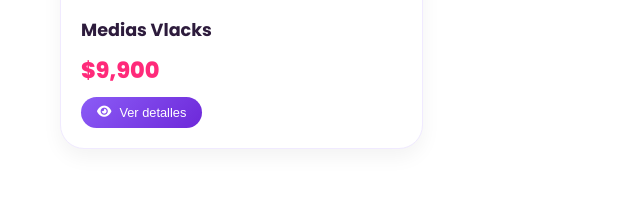
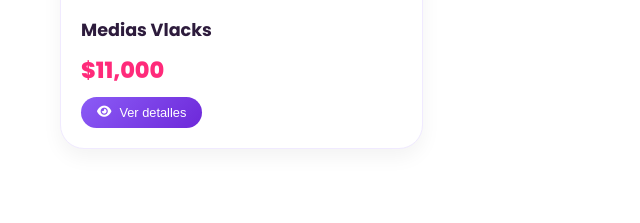
Before and after one commit to sportfitnessok/SportFitness, a plain HTML site: page index.html in a window 1280 px wide. Shown: the part 1081-1304 px from the top of the page, 0-640 px from the left. Drawn offline with nearby package versions, Linux system fonts and the light colour scheme.

Commit message:
Update index.html

```diff
--- a/index.html
+++ b/index.html
@@ -199,7 +199,7 @@
         { id: 1, nombre: "Top Deportivo", precio: 8000, colores: ["Blanco", "Fucsia", "Gris", "Marrón"], talles: ["M"], tieneTalle: true, requiereColor: true, imagenes: { "Blanco": [imagenes.topBlanco], "Fucsia": [imagenes.topFuxia], "Gris": [imagenes.topGriz], "Marrón": [imagenes.topMarron] }, destacado: true, categoria: "indumentaria", imagenPorDefecto: imagenes.topBlanco },
         { id: 2, nombre: "Medias Negras", precio: 7500, colores: ["Negro"], talles: [], tieneTalle: false, requiereColor: false, imagenes: { "Negro": [imagenes.mediasNegras] }, destacado: true, categoria: "indumentaria", imagenPorDefecto: imagenes.mediasNegras },
         { id: 3, nombre: "Medias Rosas", precio: 6500, colores: ["Rosa"], talles: [], tieneTalle: false, requiereColor: false, imagenes: { "Rosa": [imagenes.mediasRosas] }, destacado: false, categoria: "indumentaria", imagenPorDefecto: imagenes.mediasRosas },
-        { id: 4, nombre: "Medias Vlacks", precio: 9900, colores: ["Azul", "Verde", "Roja", "Fucsia"], talles: [], tieneTalle: false, requiereColor: true, imagenes: { "Azul": [imagenes.mediaVlack], "Verde": [imagenes.mediaVlack], "Roja": [imagenes.mediaVlack], "Fucsia": [imagenes.mediaVlack] }, destacado: false, categoria: "indumentaria", imagenPorDefecto: imagenes.mediaVlack },
+        { id: 4, nombre: "Medias Vlacks", precio: 11000, colores: ["Azul", "Verde", "Roja", "Fucsia"], talles: [], tieneTalle: false, requiereColor: true, imagenes: { "Azul": [imagenes.mediaVlack], "Verde": [imagenes.mediaVlack], "Roja": [imagenes.mediaVlack], "Fucsia": [imagenes.mediaVlack] }, destacado: false, categoria: "indumentaria", imagenPorDefecto: imagenes.mediaVlack },
         // ACCESORIOS
         { id: 5, nombre: "Vinchas Black", precio: 6800, colores: ["Negro", "Verde agua", "Fucsia", "Blanco", "Violeta"], talles: [], tieneTalle: false, requiereColor: true, imagenes: { "Negro": [imagenes.vinchasVlack], "Verde agua": [imagenes.vinchasVlack], "Fucsia": [imagenes.vinchasVlack], "Blanco": [imagenes.vinchasVlack], "Violeta": [imagenes.vinchasVlack] }, destacado: false, categoria: "accesorios", imagenPorDefecto: imagenes.vinchasVlack },
         { id: 6, nombre: "Canilleras de Hockey", precio: 12000, colores: ["Rosa", "Violeta"], talles: [], tieneTalle: false, requiereColor: true, imagenes: { "Rosa": [imagenes.canilleraRosa], "Violeta": [imagenes.canilleraVioleta] }, destacado: true, categoria: "accesorios", imagenPorDefecto: imagenes.canilleraRosa },
```
